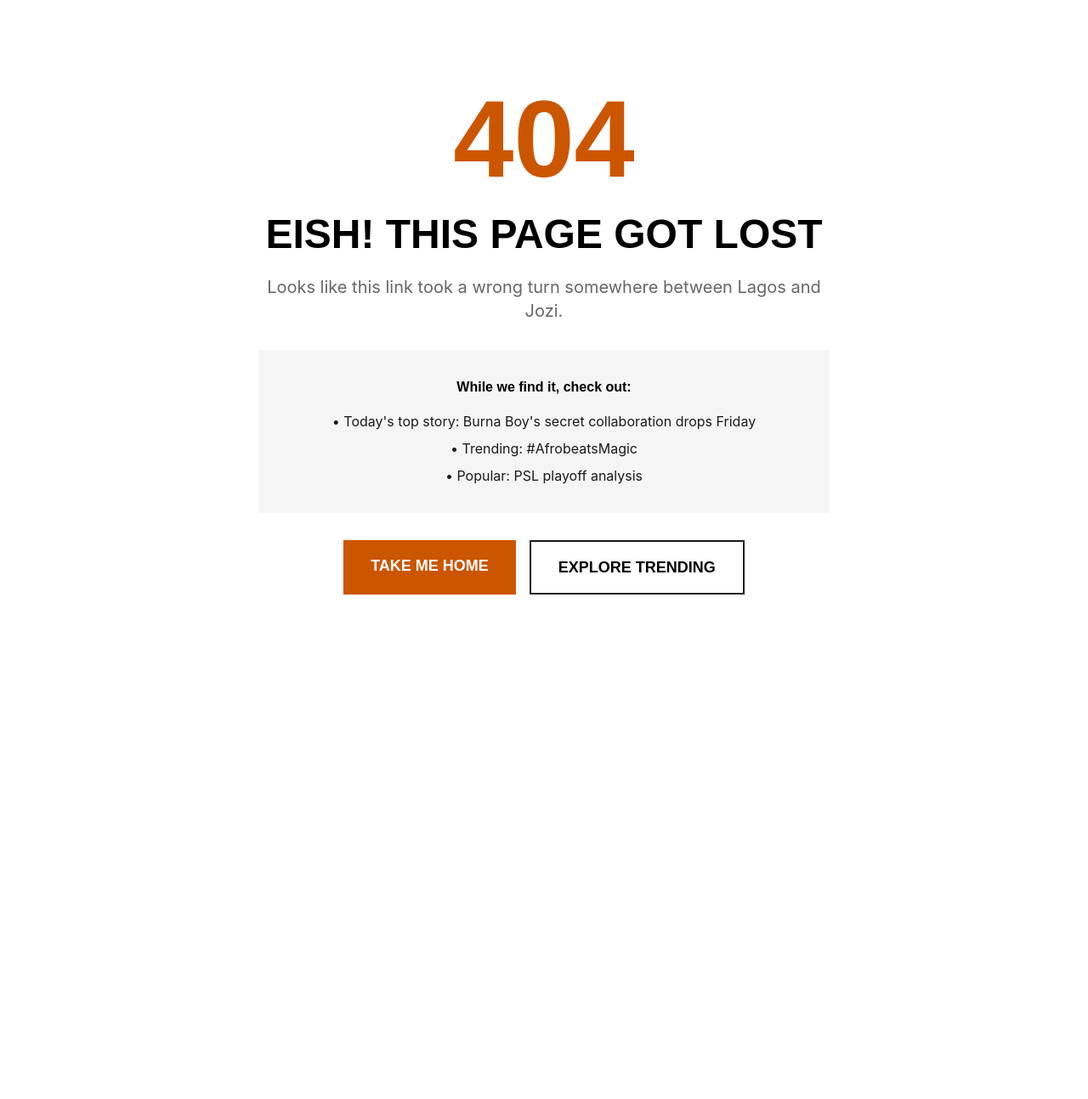
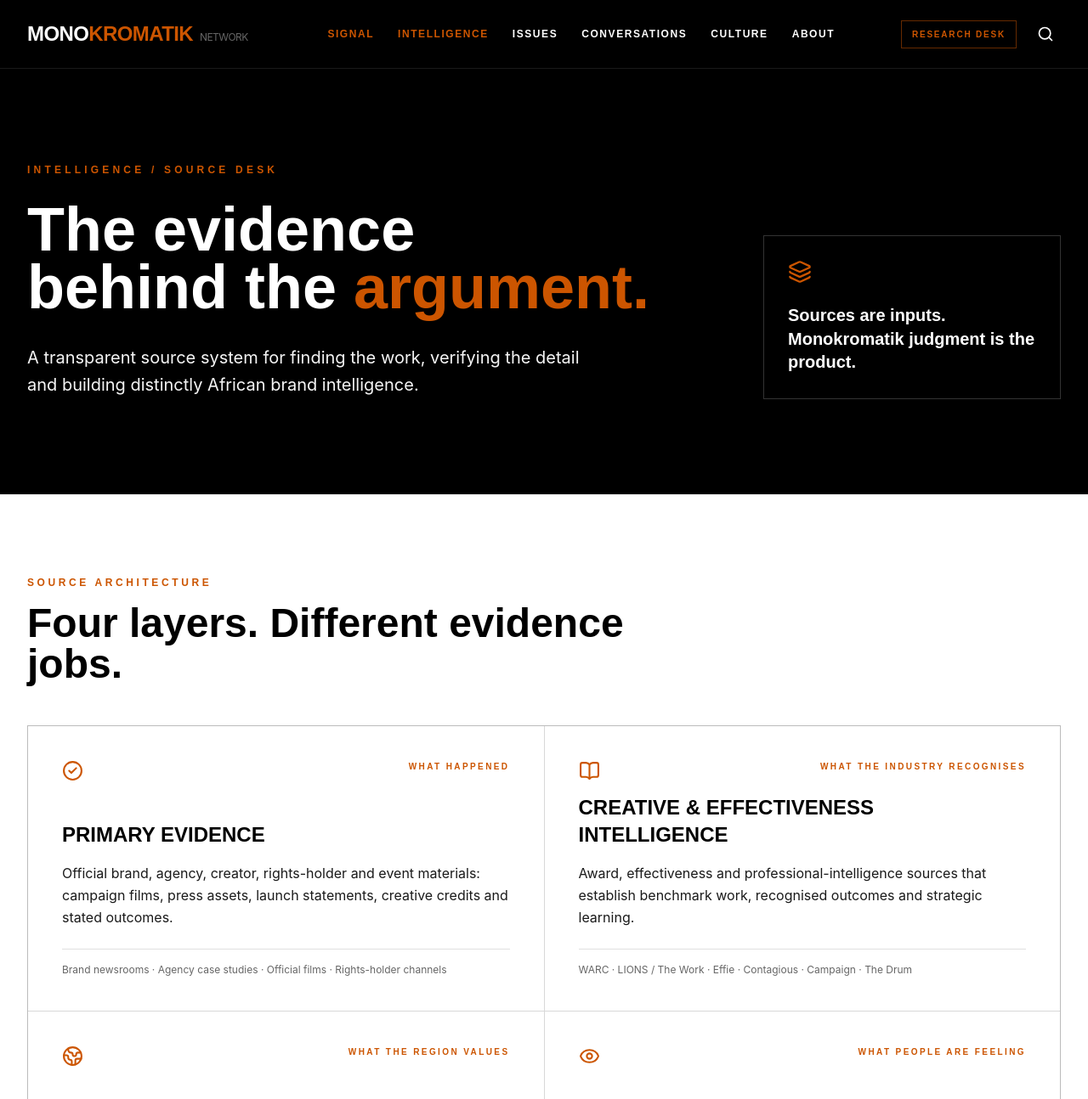
Before and after one commit to sshangasi-ux/monokromatik-production, a Next.js app: page /intelligence/source-desk in a window 1280 px wide. Before the commit this address had no page. Shown: the top 1294 px of the page at 85% size. Before the commit the page ends 800 px from the top, so only its background shows below. Built offline with nearby package versions, Linux system fonts and the light colour scheme.

Commit message:
feat: add Source Desk intelligence page

```diff
--- /dev/null
+++ b/app/intelligence/source-desk/page.tsx
@@ -0,0 +1,128 @@
+import Link from 'next/link';
+import { ArrowRight, BookOpen, CheckCircle2, Eye, Globe2, Layers3, Newspaper } from 'lucide-react';
+import Navigation from '../../components/Navigation';
+
+const sourceLayers = [
+  {
+    title: 'PRIMARY EVIDENCE',
+    role: 'What happened',
+    copy: 'Official brand, agency, creator, rights-holder and event materials: campaign films, press assets, launch statements, creative credits and stated outcomes.',
+    icon: CheckCircle2,
+    examples: 'Brand newsrooms · Agency case studies · Official films · Rights-holder channels',
+  },
+  {
+    title: 'CREATIVE & EFFECTIVENESS INTELLIGENCE',
+    role: 'What the industry recognises',
+    copy: 'Award, effectiveness and professional-intelligence sources that establish benchmark work, recognised outcomes and strategic learning.',
+    icon: BookOpen,
+    examples: 'WARC · LIONS / The Work · Effie · Contagious · Campaign · The Drum',
+  },
+  {
+    title: 'AFRICAN INDUSTRY CONTEXT',
+    role: 'What the region values',
+    copy: 'African and market-specific advertising, communications and business platforms that ground global observations in regional reality.',
+    icon: Globe2,
+    examples: 'Loeries · MarkLives · Bizcommunity · industry bodies · market publications',
+  },
+  {
+    title: 'CULTURAL & AUDIENCE SIGNALS',
+    role: 'What people are feeling',
+    copy: 'Culture, sport, entertainment and public response signals used to understand reception and movement — never presented alone as proof of effectiveness.',
+    icon: Eye,
+    examples: 'Creator channels · Cultural publications · Public conversation · Event signals',
+  },
+];
+
+const workflow = [
+  ['DISCOVER', 'Surface work, signals and potential stories from approved monitoring sources.'],
+  ['VERIFY', 'Capture primary evidence, source dates, credits, rights status and confidence.'],
+  ['INTERPRET', 'Apply Monokromatik judgment: cultural truth, strategic bet and commercial consequence.'],
+  ['PUBLISH', 'Release as Signal, Intelligence records, Reports or Issues with visible attribution.'],
+];
+
+const deskOutputs = [
+  'Campaign records with source ledgers and creative credits',
+  'Weekly Brand Weather signal briefings',
+  'Market and diaspora-hub intelligence notes',
+  'Report-ready case collections and special issues',
+];
+
+export default function SourceDeskPage() {
+  return (
+    <div className="min-h-screen bg-mono-white">
+      <Navigation />
+      <section className="bg-mono-black text-mono-white py-20 md:py-28">
+        <div className="max-w-7xl mx-auto px-4 sm:px-6 lg:px-8 grid lg:grid-cols-[1fr_350px] gap-12 items-end">
+          <div>
+            <p className="text-xs tracking-[0.35em] font-display font-bold text-mono-amber mb-7">INTELLIGENCE / SOURCE DESK</p>
+            <h1 className="text-5xl md:text-7xl font-display font-bold leading-[0.95]">The evidence<br />behind the <span className="text-mono-amber">argument.</span></h1>
+            <p className="max-w-2xl mt-8 text-lg md:text-xl text-mono-soft-white font-body leading-relaxed">A transparent source system for finding the work, verifying the detail and building distinctly African brand intelligence.</p>
+          </div>
+          <div className="border border-mono-white/20 p-7">
+            <Layers3 className="text-mono-amber mb-6" size={28} />
+            <p className="text-xl font-display font-bold leading-snug">Sources are inputs. Monokromatik judgment is the product.</p>
+          </div>
+        </div>
+      </section>
+
+      <section className="py-20 md:py-24">
+        <div className="max-w-7xl mx-auto px-4 sm:px-6 lg:px-8">
+          <div className="max-w-3xl mb-12">
+            <p className="text-xs tracking-[0.3em] font-display font-bold text-mono-amber mb-4">SOURCE ARCHITECTURE</p>
+            <h2 className="text-4xl md:text-5xl font-display font-bold text-mono-black">Four layers. Different evidence jobs.</h2>
+          </div>
+          <div className="grid lg:grid-cols-2 gap-px bg-mono-gray/25 border border-mono-gray/25">
+            {sourceLayers.map(({ title, role, copy, icon: Icon, examples }) => (
+              <article key={title} className="bg-mono-white p-8 md:p-10 min-h-[335px] flex flex-col justify-between">
+                <div className="flex justify-between items-start">
+                  <Icon className="text-mono-amber" size={25} />
+                  <p className="text-[10px] tracking-[0.24em] text-mono-amber font-display font-bold">{role.toUpperCase()}</p>
+                </div>
+                <div>
+                  <h3 className="text-2xl font-display font-bold text-mono-black">{title}</h3>
+                  <p className="mt-4 text-mono-charcoal font-body leading-relaxed">{copy}</p>
+                  <p className="mt-6 border-t border-mono-gray/20 pt-4 text-xs text-mono-gray font-body">{examples}</p>
+                </div>
+              </article>
+            ))}
+          </div>
+        </div>
+      </section>
+
+      <section className="bg-mono-soft-white py-20 md:py-24">
+        <div className="max-w-7xl mx-auto px-4 sm:px-6 lg:px-8 grid lg:grid-cols-[0.78fr_1.22fr] gap-12">
+          <div>
+            <p className="text-xs tracking-[0.3em] font-display font-bold text-mono-amber mb-5">METHOD</p>
+            <h2 className="text-4xl font-display font-bold text-mono-black">How a signal becomes intelligence.</h2>
+            <p className="mt-6 font-body text-lg text-mono-charcoal">This is the workflow the future source engine, contributors and editorial team will work against.</p>
+          </div>
+          <div className="space-y-3">
+            {workflow.map(([title, copy], index) => (
+              <div key={title} className="bg-mono-white flex gap-6 p-6 items-start">
+                <span className="text-mono-amber font-display font-bold text-xl">0{index + 1}</span>
+                <div><h3 className="font-display font-bold text-xl text-mono-black">{title}</h3><p className="mt-2 font-body text-mono-charcoal">{copy}</p></div>
+              </div>
+            ))}
+          </div>
+        </div>
+      </section>
+
+      <section className="bg-mono-black text-mono-white py-20">
+        <div className="max-w-7xl mx-auto px-4 sm:px-6 lg:px-8 grid lg:grid-cols-2 gap-12 items-center">
+          <div>
+            <Newspaper className="text-mono-amber mb-7" size={28} />
+            <p className="text-xs tracking-[0.3em] font-display font-bold text-mono-amber mb-5">DESK OUTPUTS</p>
+            <h2 className="text-4xl font-display font-bold">What this system will produce.</h2>
+          </div>
+          <div className="space-y-3">
+            {deskOutputs.map((output) => <p key={output} className="border border-mono-white/15 p-5 text-mono-soft-white font-body">{output}</p>)}
+          </div>
+        </div>
+      </section>
+
+      <section className="py-16 bg-mono-white text-center">
+        <Link href="/intelligence" className="inline-flex items-center gap-2 text-mono-amber font-display font-bold">RETURN TO INTELLIGENCE <ArrowRight size={18} /></Link>
+      </section>
+    </div>
+  );
+}
```
